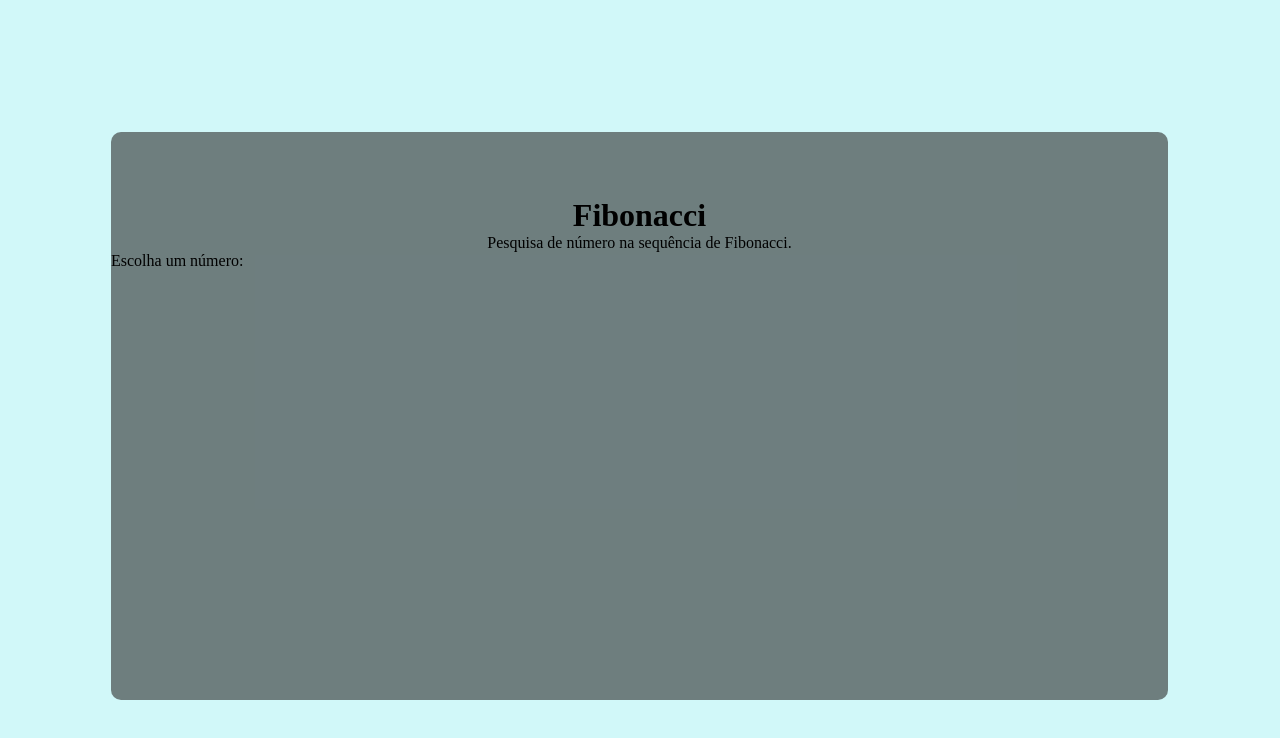
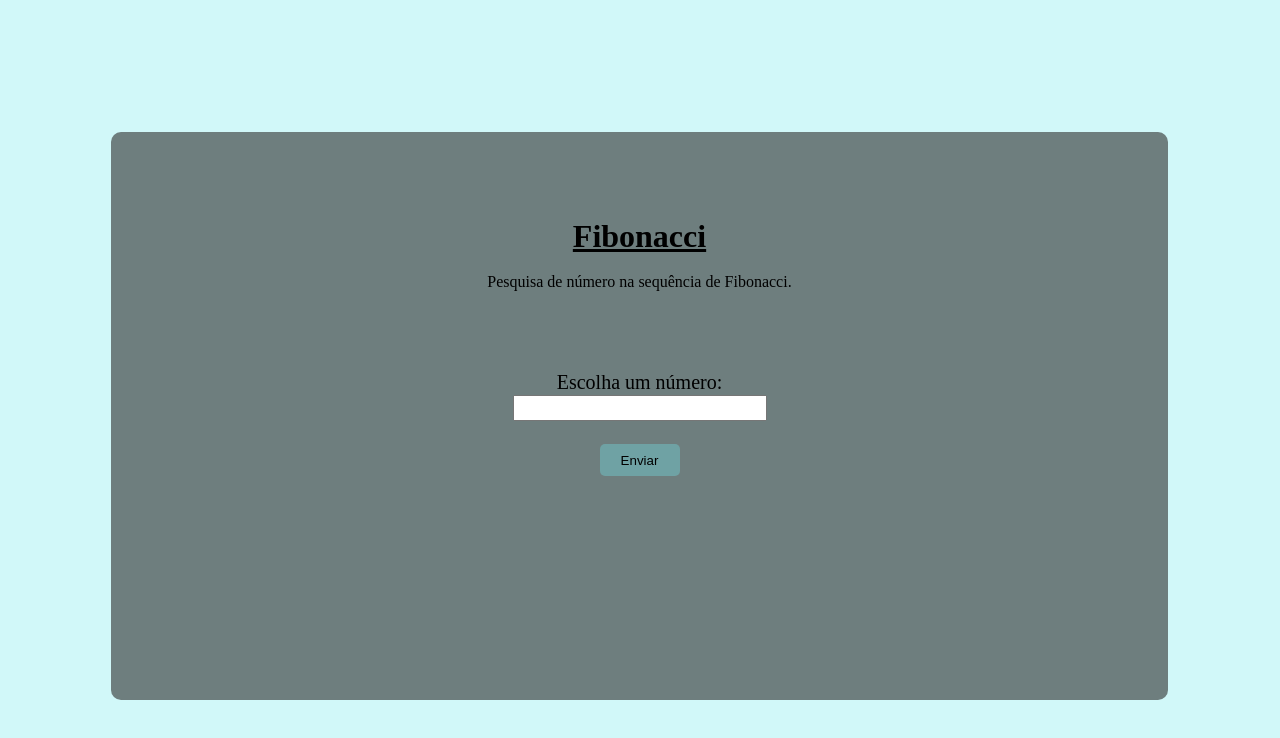
Before and after one commit to Musta-eideh/JobRotation, a plain HTML site: page Exercicio1/index.html in a window 1280 px wide. Drawn offline with Linux system fonts and the light colour scheme.

Commit message:
Entrada de dado e  fórmula de fibonacci

```diff
--- a/Exercicio1/index.html
+++ b/Exercicio1/index.html
@@ -10,10 +10,17 @@
 <body>
     <div class="container">
         <div class="headline">
-            <h1>Fibonacci</h1>
+            <h1>Fibonacci</h1><br>
             <p>Pesquisa de número na sequência de Fibonacci.</p>
         </div>
-     <label for="">Escolha um número:</label>
+
+        <div class="box">
+            <label for="">Escolha um número:</label><br>
+            <input type="number" class="numero">
+            <br><br>
+            <button>Enviar</button>
+        </div>
+
     </div>
     <script src="/Exercicio1/script.js"></script>
 </body>
--- a/Exercicio1/style.css
+++ b/Exercicio1/style.css
@@ -9,6 +9,10 @@ body{
 
 .flex{
     display: flex;
+}
+
+h1{
+    text-decoration: underline;
 }
 
 .container{
@@ -25,5 +29,26 @@ body{
 .headline{
     align-items: center;
     text-align: center;
-    margin-top: 65px;
+    margin-top: 5.4rem;
 }
+
+.box{
+    align-items: center;
+    text-align: center;
+    font-size: 20px;
+    margin-top: 5rem;
+}
+
+input{
+    width: 250px;
+    height: 1.4rem;
+}
+
+button{
+    width: 5rem;
+    height: 2rem;
+    border-radius: 5px;
+    border-style: none;
+    cursor: pointer;
+    background-color: #72eaee54;
+}
```
